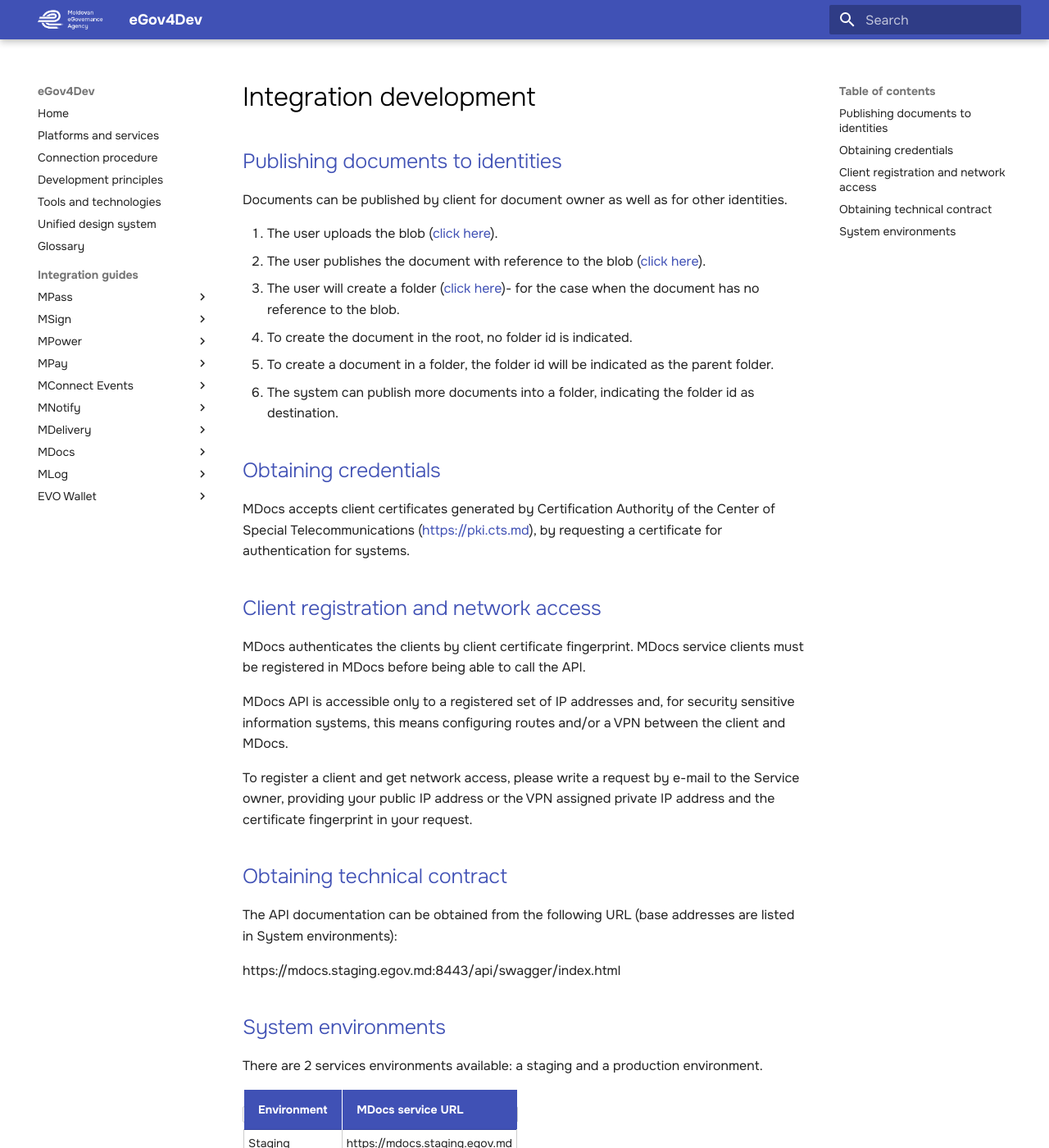
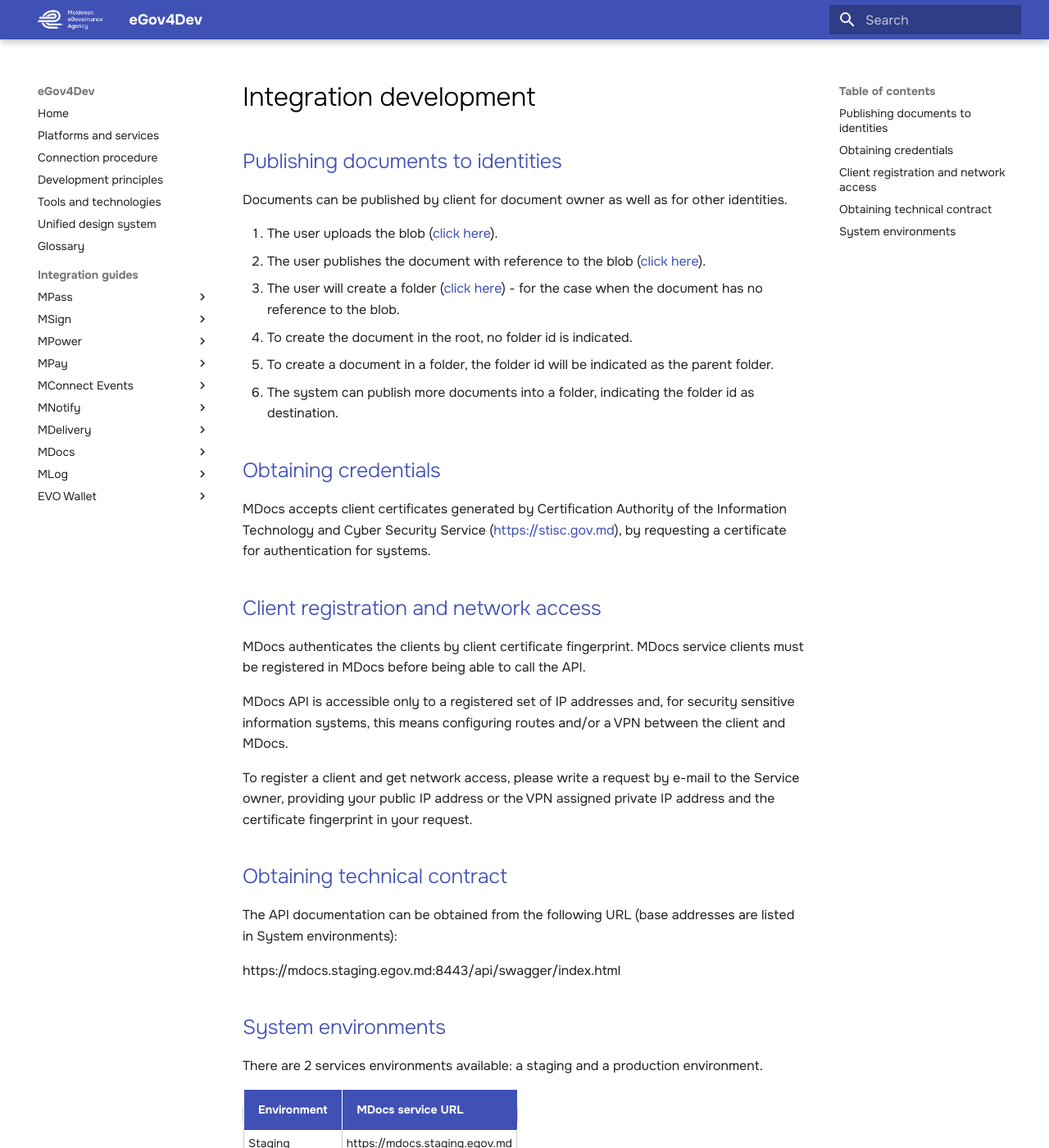
Before and after one commit to egov-moldova/egov4dev, an MkDocs documentation site: the page built from docs/guides/mdocs/integration-development.md, in a window 1280 px wide and 1400 px high. Shown: the whole window at 82% size. Built offline with MkDocs 1.6.1 and Material for MkDocs 9.7.7, drawn with Linux system fonts in a browser that asks for light colours; some of the changed text lies outside the part shown.

Commit message:
Link fixes

```diff
--- a/docs/guides/mdocs/integration-development.md
+++ b/docs/guides/mdocs/integration-development.md
@@ -2,16 +2,16 @@
 
 Documents can be published by client for document owner as well as for other identities.
 
-1. The user uploads the blob ([click here](#blobs)).
-2. The user publishes the document with reference to the blob ([click here](#documents)).
-3. The user will create a folder ([click here](#documents))- for the case when the document has no reference to the blob.
+1. The user uploads the blob ([click here](/api-references/#blobs)).
+2. The user publishes the document with reference to the blob ([click here](/api-references/#documents)).
+3. The user will create a folder ([click here](/api-references/#documents)) - for the case when the document has no reference to the blob.
 4. To create the document in the root, no folder id is indicated.
 5. To create a document in a folder, the folder id will be indicated as the parent folder.
 6. The system can publish more documents into a folder, indicating the folder id as destination.
 
 ## Obtaining credentials
 
-MDocs accepts client certificates generated by Certification Authority of the Center of Special Telecommunications (<https://pki.cts.md>), by requesting a certificate for authentication for systems.
+MDocs accepts client certificates generated by Certification Authority of the Information Technology and Cyber Security Service (<https://stisc.gov.md>), by requesting a certificate for authentication for systems.
 
 ## Client registration and network access
 
@@ -34,4 +34,4 @@
 | **Environment** | **MDocs service URL** |
 |---|---|
 | Staging | https://mdocs.staging.egov.md |
-| Production | https://mdocs.gov.md/ |
+| Production | https://mdocs.gov.md |
```
Also changed, not shown: docs/guides/mlog/integration-development.md (+1 -1 lines), docs/guides/mnotify/integration-development.md (+1 -1 lines), docs/guides/msign/integration-development.md (+1 -1 lines), docs/platforms/procedure.md (+1 -1 lines).
